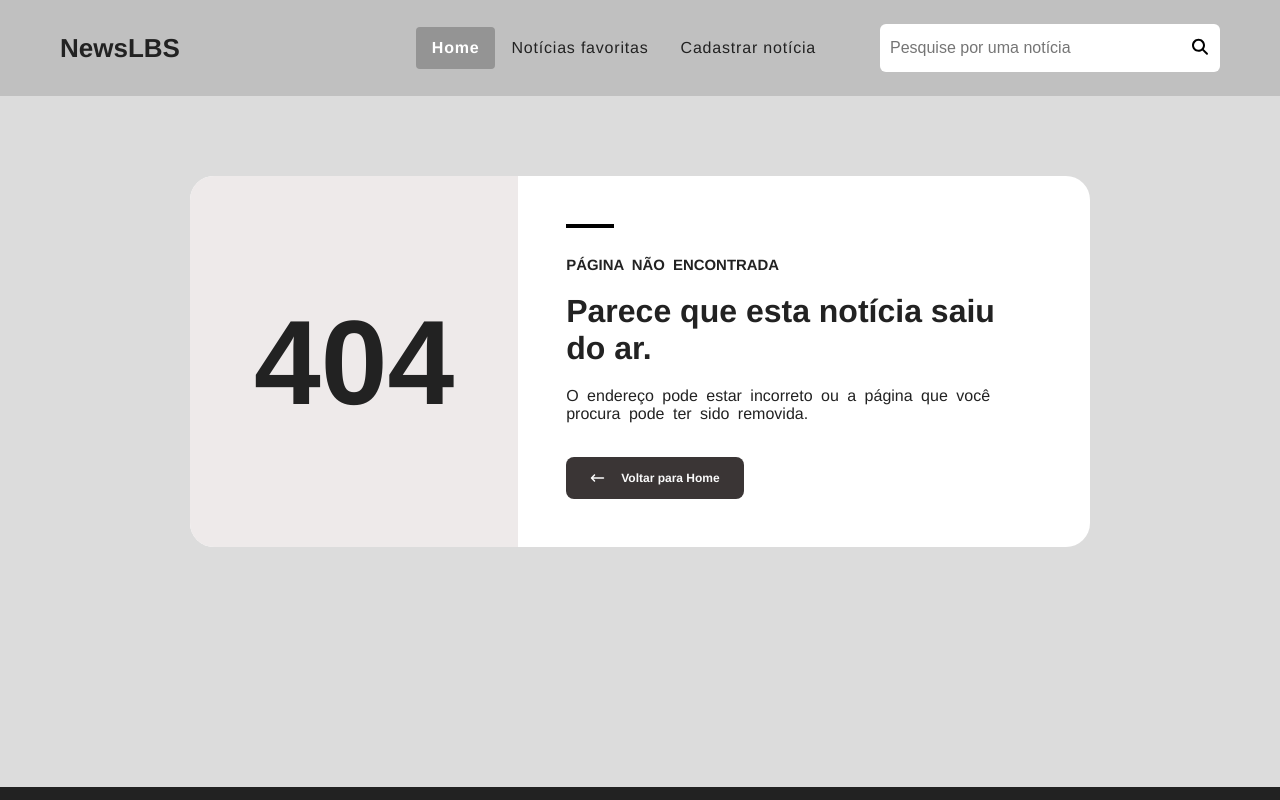
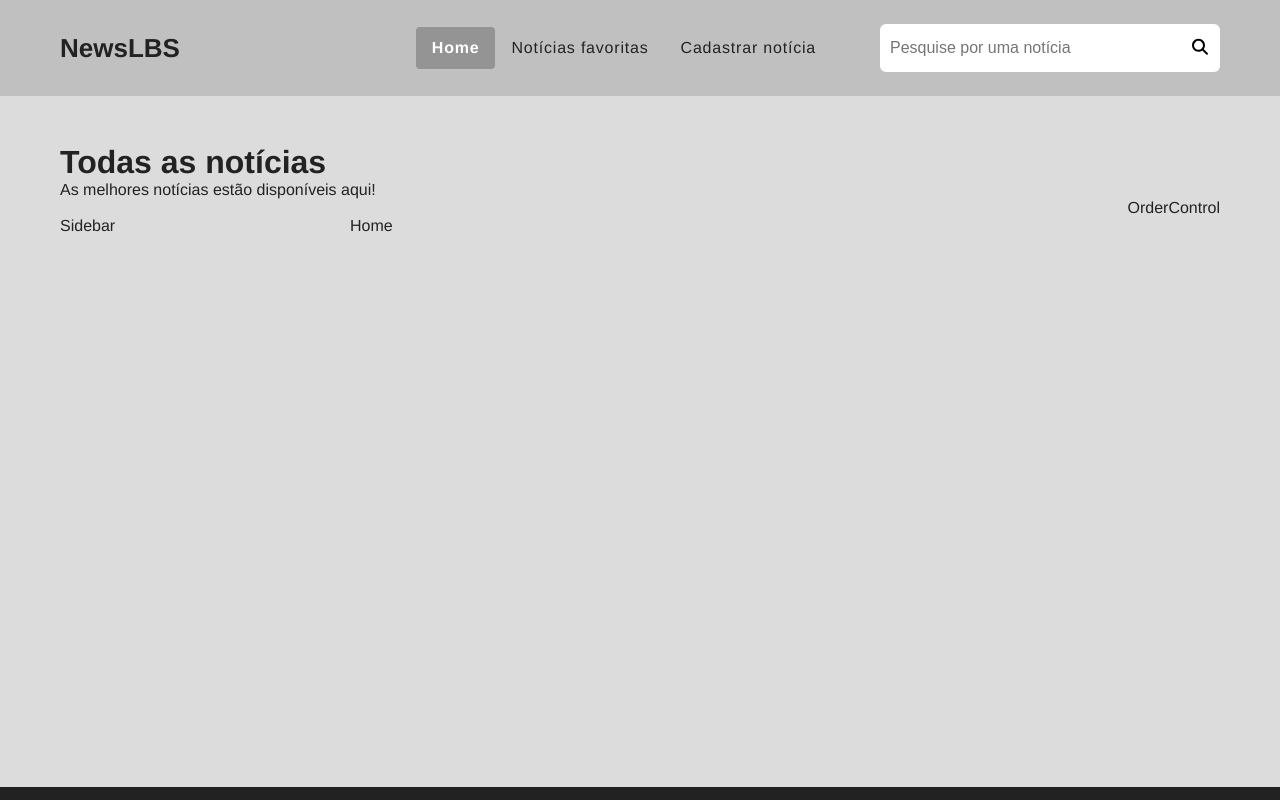
Before and after one commit to LucasBargas/news-updated, a Next.js app: page /home/1 in a window 1280 px wide. Before the commit this address had no page. Shown: the top 800 px of the page. Built offline with nearby package versions, Linux system fonts and the light colour scheme.

Commit message:
Side navigation - in development

```diff
--- /dev/null
+++ b/src/app/(side-bar)/home/[category]/page.tsx
@@ -0,0 +1,5 @@
+const Categories = () => {
+  return <div>Home</div>;
+};
+
+export default Categories;
--- a/src/app/home/page.tsx
+++ b/src/app/(side-bar)/home/page.tsx
@@ -1,4 +1,4 @@
-import getNewsList from "../../actions/news-actions/get-news-list";
+import getNewsList from "@/src/actions/news-actions/get-news-list";
 
 const HomePage = async () => {
   const data = await getNewsList("", "random", false);
@@ -6,7 +6,7 @@ const HomePage = async () => {
   if (!data) return null;
 
   return (
-    <div className="container">
+    <div>
       {data.map((el) => (
         <li key={el.id}>
           <h3>{el.title}</h3>
--- /dev/null
+++ b/src/app/(side-bar)/layout.module.css
@@ -0,0 +1,33 @@
+.defaultPage {
+  display: grid;
+  grid-template-columns: repeat(4, 1fr);
+
+  @media (max-width: 1030px) {
+    display: block;
+  }
+
+  & > :nth-child(1) {
+    grid-column: 1 / 5;
+    grid-row: 1 / 2;
+  }
+
+  & > :nth-child(2) {
+    display: flex;
+    justify-content: flex-end;
+    grid-column: 1 / 5;
+    grid-row: 2 / 3;
+  }
+
+  & > :nth-child(3) {
+    grid-row: 3 / 4;
+    grid-column: 1 / 2;
+  }
+
+  main {
+    grid-row: 3 / 4;
+    grid-column: 2 / 5;
+  }
+
+  .defaultPageTitle {
+  }
+}
--- /dev/null
+++ b/src/app/(side-bar)/layout.tsx
@@ -0,0 +1,24 @@
+import { NewsOrderProvider } from "@/src/hooks/use-news-order";
+import { OrderControl } from "@/src/layouts/order-control";
+import { PageHeader } from "@/src/layouts/page-header";
+import { Sidebar } from "@/src/layouts/sidebar";
+import styles from "./layout.module.css";
+
+export default function SideBarLayout({
+  children,
+}: {
+  children: React.ReactNode;
+}) {
+  return (
+    <NewsOrderProvider>
+      <div className="container">
+        <div className={styles.defaultPage}>
+          <PageHeader />
+          <OrderControl />
+          <Sidebar />
+          <main>{children}</main>
+        </div>
+      </div>
+    </NewsOrderProvider>
+  );
+}
--- /dev/null
+++ b/src/app/(side-bar)/noticias-favoritas/[category]/page.tsx
@@ -0,0 +1,5 @@
+const Categories = () => {
+  return <div>Favoritas</div>;
+};
+
+export default Categories;
--- a/src/app/noticias-favoritas/page.tsx
+++ b/src/app/(side-bar)/noticias-favoritas/page.tsx
@@ -6,7 +6,7 @@ const FavoritesNews = async () => {
   if (!data) return null;
 
   return (
-    <div className="container">
+    <div>
       {data.map((el) => (
         <li key={el.id}>
           <h3>{el.title}</h3>
--- /dev/null
+++ b/src/hooks/use-news-order.tsx
@@ -0,0 +1,36 @@
+"use client";
+
+import { createContext, ReactNode, useContext, useState } from "react";
+
+export type OrderOption = "recent" | "oldest" | "random";
+
+interface NewsOrderContextData {
+  order: OrderOption;
+  setOrder: (order: OrderOption) => void;
+}
+
+const NewsOrderContext = createContext<NewsOrderContextData | undefined>(
+  undefined,
+);
+
+export const NewsOrderProvider = ({ children }: { children: ReactNode }) => {
+  const [order, setOrder] = useState<OrderOption>("random");
+
+  return (
+    <NewsOrderContext.Provider value={{ order, setOrder }}>
+      {children}
+    </NewsOrderContext.Provider>
+  );
+};
+
+export const useNewsOrder = () => {
+  const context = useContext(NewsOrderContext);
+
+  if (context === undefined) {
+    throw new Error(
+      "useNewsOrder deve ser usado dentro de um NewsOrderProvider",
+    );
+  }
+
+  return context;
+};
--- /dev/null
+++ b/src/layouts/order-control/index.tsx
@@ -0,0 +1,3 @@
+export const OrderControl = () => {
+  return <div>OrderControl</div>;
+};
--- /dev/null
+++ b/src/layouts/page-header/index.tsx
@@ -0,0 +1,25 @@
+"use client";
+
+import { usePathname } from "next/navigation";
+
+export const PageHeader = () => {
+  const pathname = usePathname();
+
+  let title = "NewsLBS";
+  let description = "Acompanhe as últimas novidades";
+
+  if (pathname.includes("/home")) {
+    title = "Todas as notícias";
+    description = "As melhores notícias estão disponíveis aqui!";
+  } else {
+    title = "Notícias favoritas";
+    description = "Veja as notícias favoritadas por você.";
+  }
+
+  return (
+    <div>
+      <h1>{title}</h1>
+      <p>{description}</p>
+    </div>
+  );
+};
--- /dev/null
+++ b/src/layouts/sidebar/index.tsx
@@ -0,0 +1,5 @@
+"use client";
+
+export const Sidebar = () => {
+  return <aside>Sidebar</aside>;
+};
```
Also changed, not shown: src/proxy.ts (+2 -5 lines), src/layouts/page-header/styles.module.css (added).
